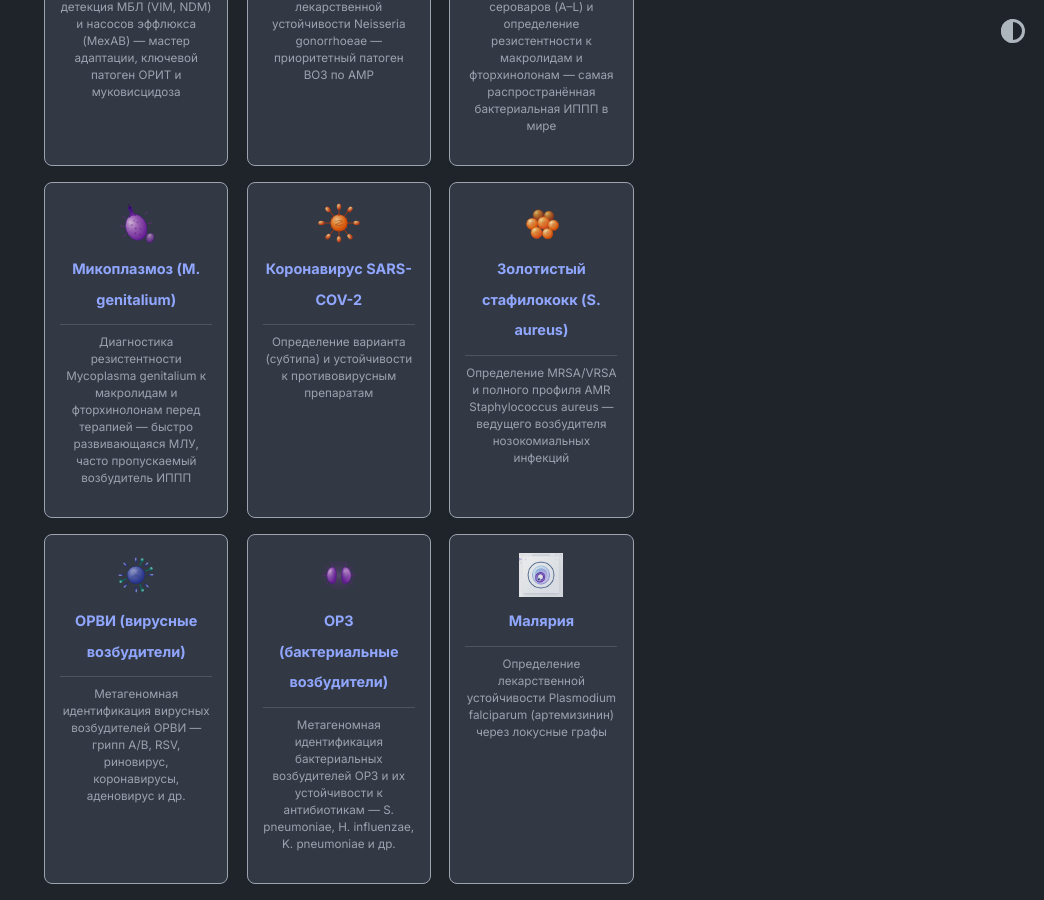
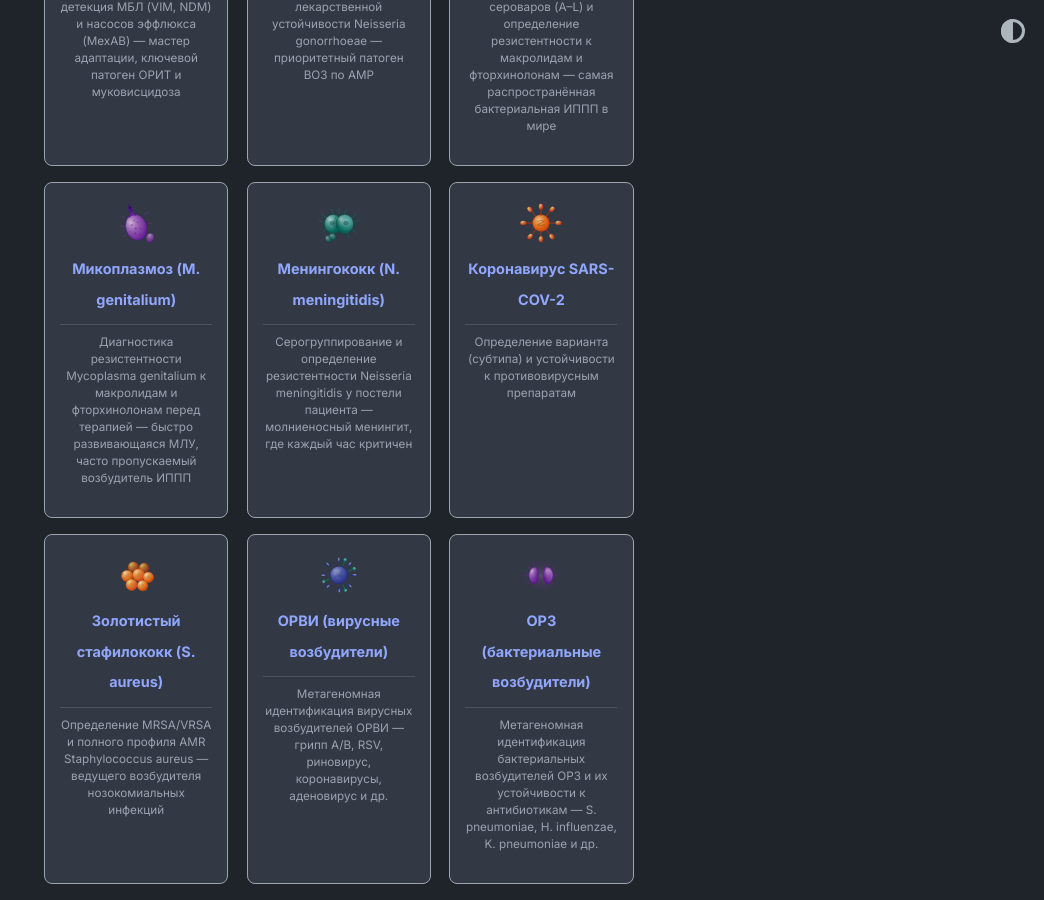
Before and after one commit to onsiteseq/onsiteseq.github.io, a Jekyll site: the page built from index.md, in a window 1280 px wide and 900 px high, scrolled down 2227 px. Shown: the whole window, without its empty margins (236-1280 px from the left). Built offline with Jekyll 4.4.1, drawn with Linux system fonts in a browser that asks for light colours; some of the changed lines change nothing that is shown.

Commit message:
feat: add Neisseria meningitidis page — serogrouping, resistance markers, point-of-care, home card

```diff
--- a/_data/home.yml
+++ b/_data/home.yml
@@ -76,6 +76,11 @@ old_project_entries:
     url: mycoplasma
     desc: Диагностика резистентности Mycoplasma genitalium к макролидам и фторхинолонам перед терапией — быстро развивающаяся МЛУ, часто пропускаемый возбудитель ИППП
     image: /assets/images/logo/icon_mycoplasma.svg
+
+  - title: Менингококк (N. meningitidis)
+    url: meningitidis
+    desc: Серогруппирование и определение резистентности Neisseria meningitidis у постели пациента — молниеносный менингит, где каждый час критичен
+    image: /assets/images/logo/icon_meningitidis.svg
 
   - title: Коронавирус SARS-COV-2
     url: sarscov2
--- a/assets/js/i18n.js
+++ b/assets/js/i18n.js
@@ -1002,6 +1002,7 @@
       'cdifficile':   ['C. difficile (Clostridia)', 'Drug resistance and toxigenicity determination of Clostridioides difficile — causative agent of antibiotic-associated colitis'],
       'gonorrhoeae':  ['Gonorrhoea (N. gonorrhoeae)', 'Drug resistance determination of Neisseria gonorrhoeae — WHO priority AMR pathogen'],
       'mycoplasma':   ['Mycoplasma genitalium', 'Pre-treatment resistance testing of M. genitalium to macrolides and fluoroquinolones — rapidly emerging multidrug resistance, frequently missed STI pathogen'],
+      'meningitidis': ['Meningococcus (N. meningitidis)', 'Point-of-care serogrouping and resistance determination of Neisseria meningitidis — fulminant meningitis where every hour counts'],
       'sarscov2':     ['Coronavirus SARS-CoV-2', 'Variant (subtype) and antiviral drug resistance determination'],
       'staphylococcus': ['S. aureus (Staphylococcus)', 'MRSA/VRSA and full AMR profile determination — leading nosocomial pathogen'],
       'flu':          ['Viral ARTI', 'Metagenomic identification of viral respiratory pathogens — influenza A/B, RSV, rhinovirus, coronaviruses, adenovirus, etc.'],
--- /dev/null
+++ b/pages/meningitidis.md
@@ -0,0 +1,125 @@
+---
+layout: page
+title: OnSiteSeq Meningo — Серогруппирование и лекарственная устойчивость Neisseria meningitidis
+permalink: /meningitidis/
+---
+
+<div class="product-header" style="text-align: center; margin-bottom: 2rem;">
+  <img src="/assets/images/logo/icon_meningitidis.svg" alt="Neisseria meningitidis" style="max-height: 120px; margin-bottom: 1rem;">
+  <h1>Серогруппирование и лекарственная устойчивость Neisseria meningitidis</h1>
+  <p style="font-size: 1.2em; color: #555;">Point-of-care диагностика у постели пациента при подозрении на менингококковую инфекцию — молниеносная форма, где каждый час критичен</p>
+</div>
+
+---
+
+## 🧬 Описание пейплайна
+
+*Neisseria meningitidis* (менингококк) — возбудитель менингококковой инфекции: от назофарингеального носительства до фульминантной (молниеносной) менингококкцемии, при которой от первых симптомов до смерти может пройти несколько часов. **Каждый час промедления с диагностикой и терапией повышает летальность.** Стандартная диагностика — посев ликвора или крови — занимает 1–3 дня и часто оказывается отрицательной из-за уже начатой антибиотикотерапии.
+
+От генотипа менингококка зависит всё дальнейшее управление случаем: **серогруппа** (A, B, C, W, Y, X) определяет тактику вакцинопрофилактики контактных, а **профиль резистентности** — выбор химиопрофилактики для очага (ципрофлоксацин-резистентные штаммы фиксируются всё чаще).
+
+Наш пайплайн обеспечивает полный цикл анализа нанопоровых данных **у постели пациента**: определение серогруппы, профиля лекарственной устойчивости и клональной принадлежности штамма — в тот же день, без передачи данных на внешние серверы.
+
+* **📥 На входе:** Сырые данные в формате `FASTQ` после High Accuracy basecalling (химия R10.4.1, модель Dorado SUP). Материал: ликвор, кровь, мазок из зева; оптимально — ампликонное секвенирование капсульных локусов и генов резистентности или WGS.
+* **📤 На выходе:** HTML-отчёт для клинициста — серогруппа, профиль чувствительности, рекомендация по химиопрофилактике контактных; QC-отчёт для биоинформатика.
+
+---
+
+## 📊 Доступность продукта
+
+| Платформа | Статус доступности |
+| :--- | :--- |
+| **OnSiteSeq Cockpit Edge** | 🟡 **В разработке** |
+| **OnSiteSeq Cockpit Desktop** | 🟡 **В разработке** |
+| **OnSiteSeq Cockpit Cloud** | 🔴 Не доступно |
+
+---
+
+## 🎯 Серогруппы и маркеры резистентности
+
+### Капсульные локусы (серогруппирование)
+
+| Локус | Серогруппа | Значение |
+| :--- | :--- | :--- |
+| **ctrA** | Все капсульные | Общий маркер капсульного локуса, подтверждение вида |
+| **sacB** | A | Редкая в РФ, доминирует в «менингитном поясе» Африки |
+| **synD (siaD-B)** | B | Основная серогруппа в России и Европе; вакцины 4CMenB, MenB-fHbp |
+| **siaD-C** | C | Второй по частоте; конъюгированные вакцины MenC/ACWY |
+| **synG** | W | Растущая доля в РФ и Европе с 2010-х (клон W:cc11) |
+| **synF** | Y | Растущая доля, особенно у пожилых |
+| **csb** | X | Африканский «менингитный пояс», вакцин нет |
+
+### Гены резистентности
+
+| Ген / локус | Ключевые мутации | Класс антибиотиков |
+| :--- | :--- | :--- |
+| **penA** (PBP2) | Мозаичные аллели, F504L, A510V | Пенициллин (пониженная чувствительность) |
+| **gyrA** | T91I | Ципрофлоксацин (химиопрофилактика контактных) |
+| **rpoB** | H552Y | Рифампицин (химиопрофилактика контактных) |
+| **23S rRNA** | C2611T | Азитромицин (альтернатива для профилактики) |
+
+### Профиль антибиотиков в отчёте
+
+| Антибиотик | Применение | Клиническое значение |
+| :--- | :--- | :--- |
+| **Цефтриаксон** | Эмпирическая терапия | Стартовый препарат при подозрении на бактериальный менингит |
+| **Пенициллин G** | Этиотропная терапия | Препарат выбора после подтверждения чувствительного менингококка |
+| **Ципрофлоксацин** | Химиопрофилактика | Основной препарат для контактных; мутация gyrA T91I → замена |
+| **Рифампицин** | Химиопрофилактика | Альтернатива для контактных |
+| **Азитромицин** | Химиопрофилактика | Альтернатива при резистентности к хинолонам |
+
+---
+
+## ⚙️ Версии и ML-модели
+
+### Основной инструмент
+
+| Компонент | Статус |
+| :--- | :--- |
+| **OnSiteSeq Meningo Pipeline** | 🟡 В разработке |
+
+### Планируемые ML-модели
+
+| Модель | Целевая задача |
+| :--- | :--- |
+| **Meningo-Serogroup** | Определение серогруппы по капсульному локусу напрямую из сырых ридов |
+| **Meningo-Res-Detector** | Предсказание резистентности к пенициллину и ципрофлоксацину |
+| **Meningo-MLST** | Определение клонального комплекса (cc) по схеме PubMLST для эпиднадзора |
+
+Обучение планируется на данных **PubMLST Neisseria Database** (>50 000 геномов) и национальных коллекциях менингококковых изолятов.
+
+---
+
+## 🛠 Под капотом: Зависимости и Окружение (Pipeline Stack)
+
+Пайплайн управляется фреймворком Snakemake в изолированных Conda-окружениях.
+
+| Этап пайплайна | Ключевые библиотеки и инструменты |
+| :--- | :--- |
+| **1. Контроль качества (QC)** | `porechop_abi`, `NanoFilt`, `pigz` |
+| **2. Выравнивание (Mapping)** | `minimap2`, `samtools` (Референс: MC58 / Z2491) |
+| **3. Серогруппирование** | Кастомная база капсульных локусов ctrA/sacB/synD/siaD/synG/synF/csb |
+| **4. Поиск мутаций (Variant Calling)** | `clair3`, `medaka` |
+| **5. Аннотация резистентности** | Кастомная база мутаций penA/gyrA/rpoB/23S rRNA |
+| **6. MLST-типирование** | `mlst` (схема Neisseria, PubMLST) |
+
+---
+
+## 🌍 Глобальный контекст: почему это важно
+
+* **Фульминантная форма** — при молниеносной менингококкцемии смерть наступает в течение 6–24 часов от первых симптомов; летальность даже при лечении достигает 10–15%, без лечения — до 50%.
+* **Каждый час критичен** — задержка старта адекватной терапии на каждый час статистически повышает летальность и долю тяжёлых исходов (ампутации, некрозы, синдром Уотерхауса–Фридериксена).
+* **Очаговость** — вспышки в закрытых коллективах (казармы, общежития, детские сады) требуют экстренной химиопрофилактики контактных; выбор препарата зависит от резистентности штамма.
+* **Эпидемиология в РФ** — доминируют серогруппы B, C и растущая W; циркулируют клональные комплексы cc11, cc41/44.
+* **Ципрофлоксацин-резистентность** — устойчивые штаммы (gyrA T91I) зафиксированы в Европе, США и Азии, что меняет тактику профилактики очагов.
+
+Стандартная микробиология даёт ответ через 1–3 дня, когда вопрос о химиопрофилактике очага уже решён «вслепую». Наш пайплайн возвращает серогруппу и профиль резистентности **в тот же день** — пока это ещё влияет на исход.
+
+---
+
+## 🔬 Связанные источники
+
+* 📄 [ВОЗ — Meningococcal meningitis (Fact sheet)](https://www.who.int/news-room/fact-sheets/detail/meningococcal-meningitis)
+* 📄 [CDC — Meningococcal Disease](https://www.cdc.gov/meningococcal/)
+* 📄 [PubMLST Neisseria Database](https://pubmlst.org/organisms/neisseria-spp)
+* 📄 [PubMed — ciprofloxacin-resistant Neisseria meningitidis](https://pubmed.ncbi.nlm.nih.gov/?term=ciprofloxacin-resistant+Neisseria+meningitidis)
```
Also changed, not shown: assets/images/logo/icon_meningitidis.svg (added).
